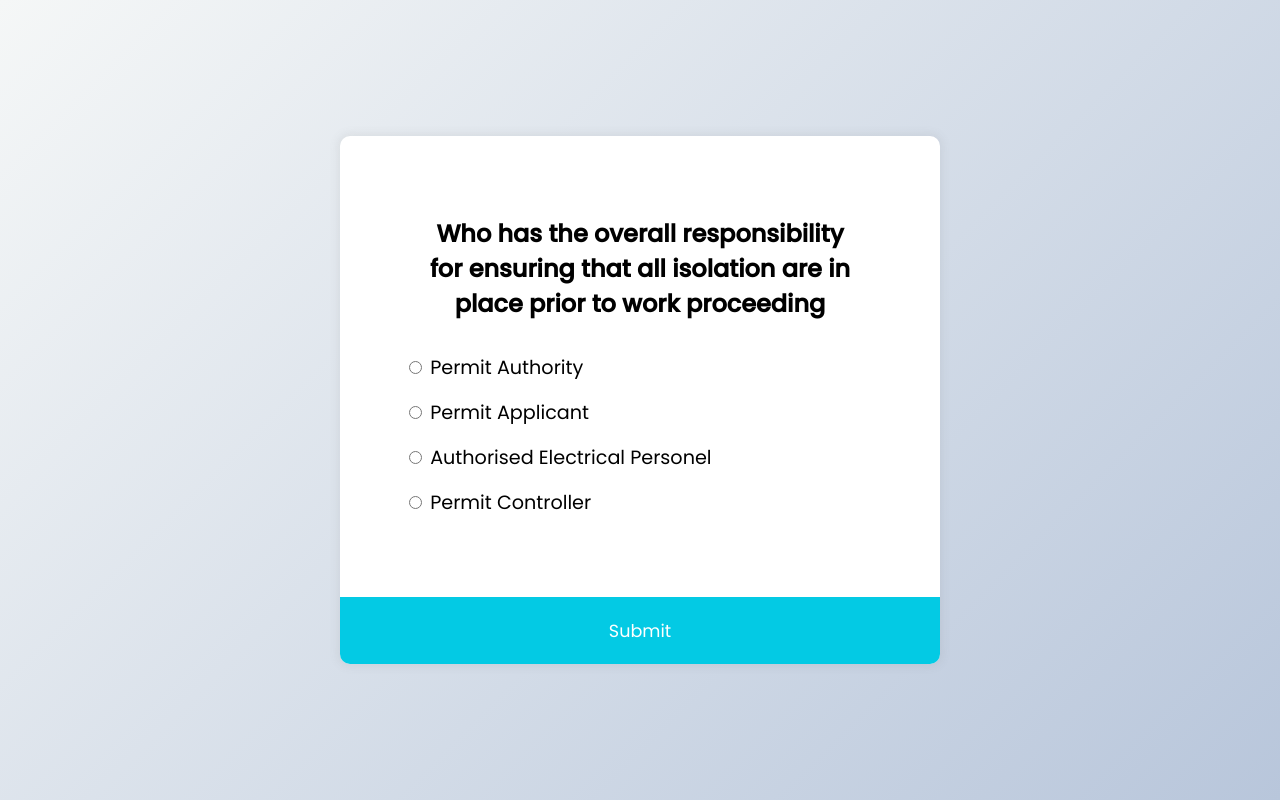
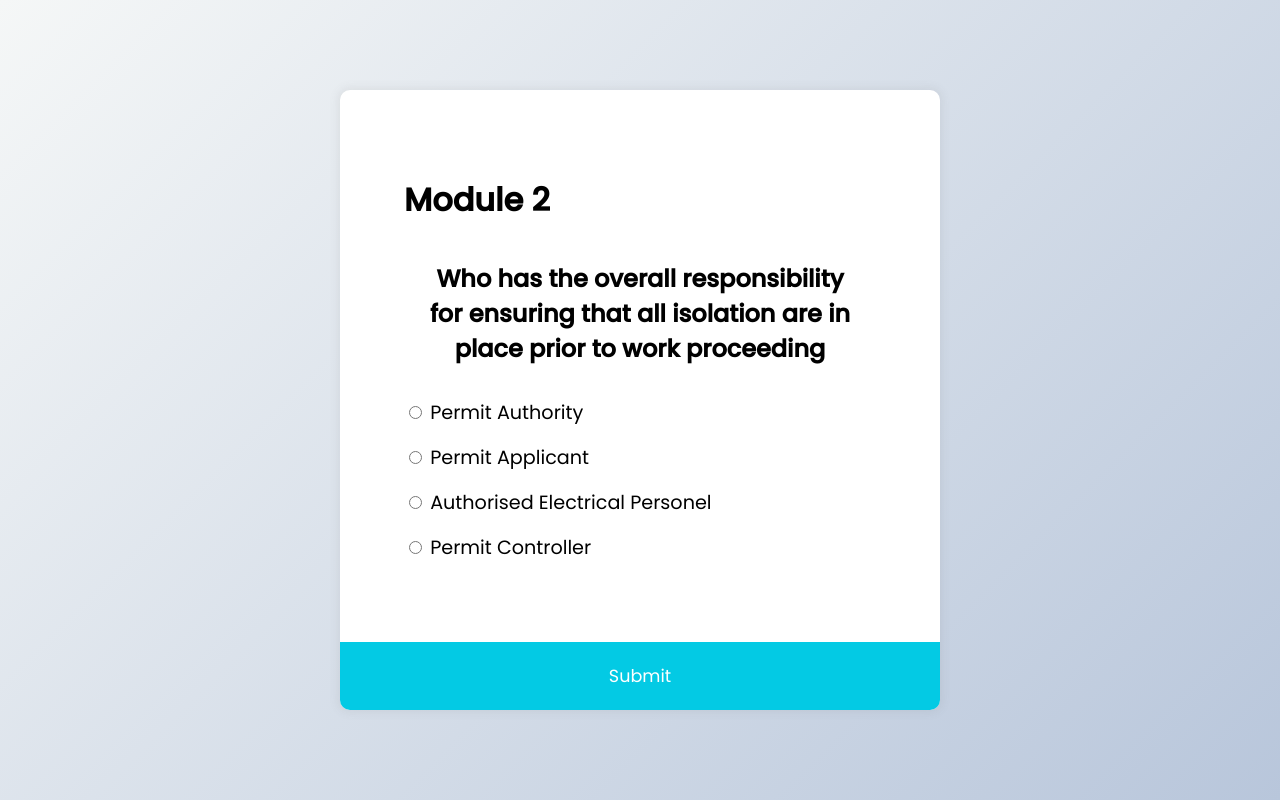
Before and after one commit to larrykings/module-2, a plain HTML site: page index.html in a window 1280 px wide. Drawn offline with Linux system fonts and the light colour scheme.

Commit message:
Update index.html

```diff
--- a/index.html
+++ b/index.html
@@ -10,6 +10,7 @@
 <body>
     <div class="quiz-container" id="quiz">
         <div class="quiz-header">
+          <h1> Module 2 </h1>
             <h2 id="question">Question Text</h2>
             <ul>
                 <li>
```
